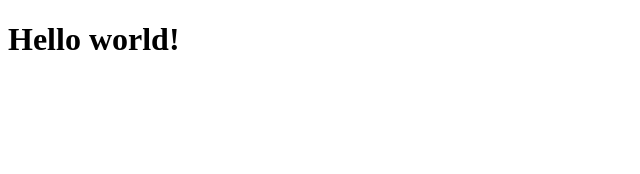
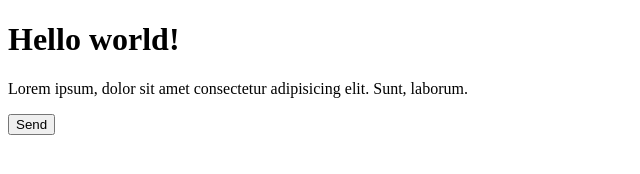
Before and after one commit to DimaGusakov/TestGit, a plain HTML site: page index.html in a window 1280 px wide. Shown: the whole page, without its empty margins (0-640 px from the left). Drawn offline with Linux system fonts and the light colour scheme.

Commit message:
add content

```diff
--- a/index.html
+++ b/index.html
@@ -9,6 +9,10 @@
 
 <body>
   <h1>Hello world!</h1>
+  <p>
+    Lorem ipsum, dolor sit amet consectetur adipisicing elit. Sunt, laborum.
+  </p>
+  <button>Send</button>
 </body>
 
 
```
Lines whose indentation alone changed are shown as unchanged.
